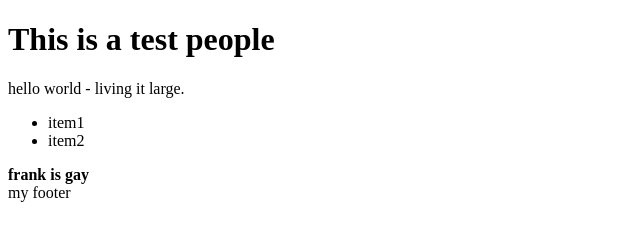
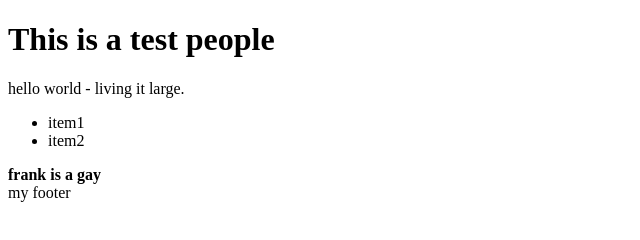
Before and after one commit to antbrown44/jimbob, a plain HTML site: page index.html in a window 1280 px wide. Shown: the full height of the page, 0-640 px from the left. Drawn offline with Linux system fonts and the light colour scheme.

Commit message:
change frank again

```diff
--- a/index.html
+++ b/index.html
@@ -11,7 +11,7 @@
                 <li>item2</li>
             </ul>
 
-            <b>frank is  gay</b>
+            <b>frank is a gay</b>
 
             <footer>my footer</footer>
 
```
